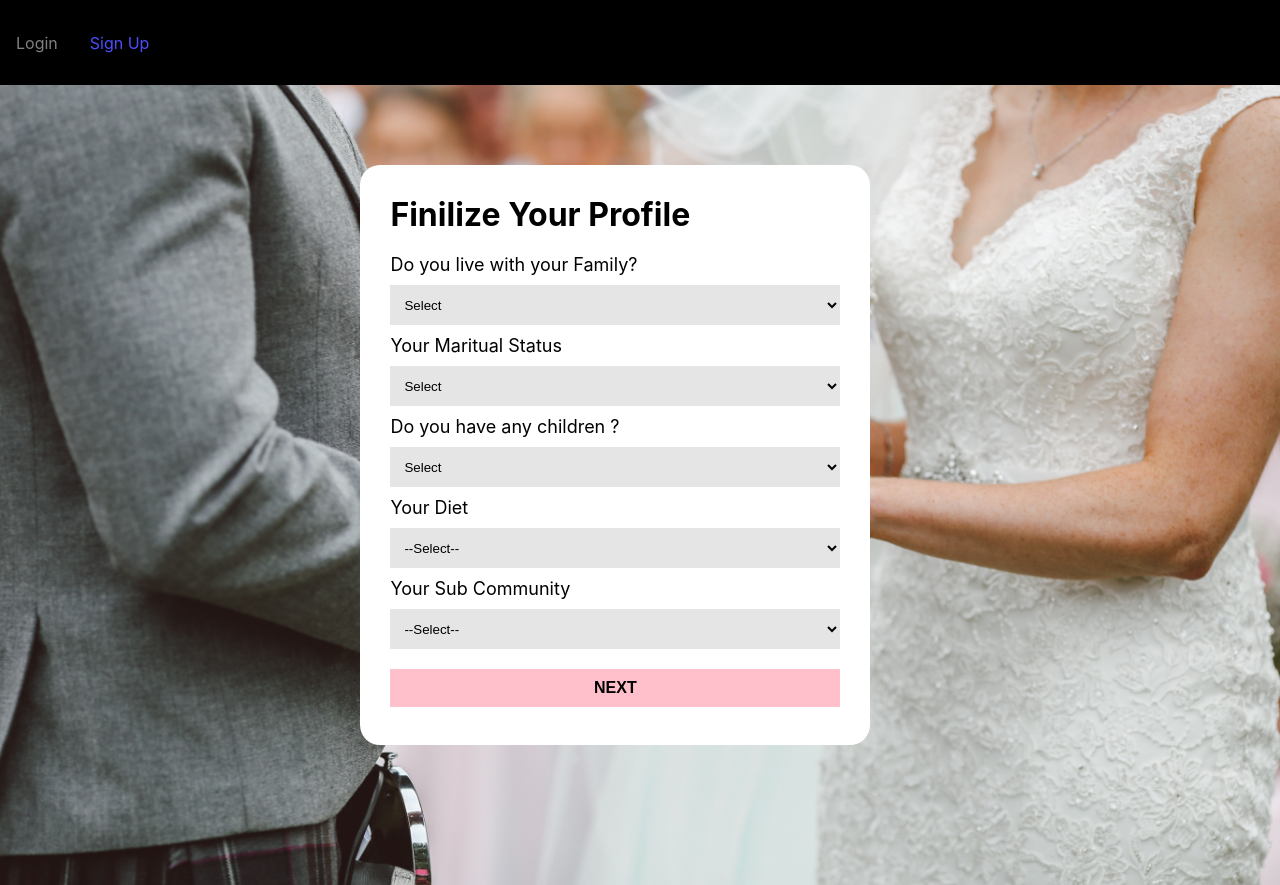
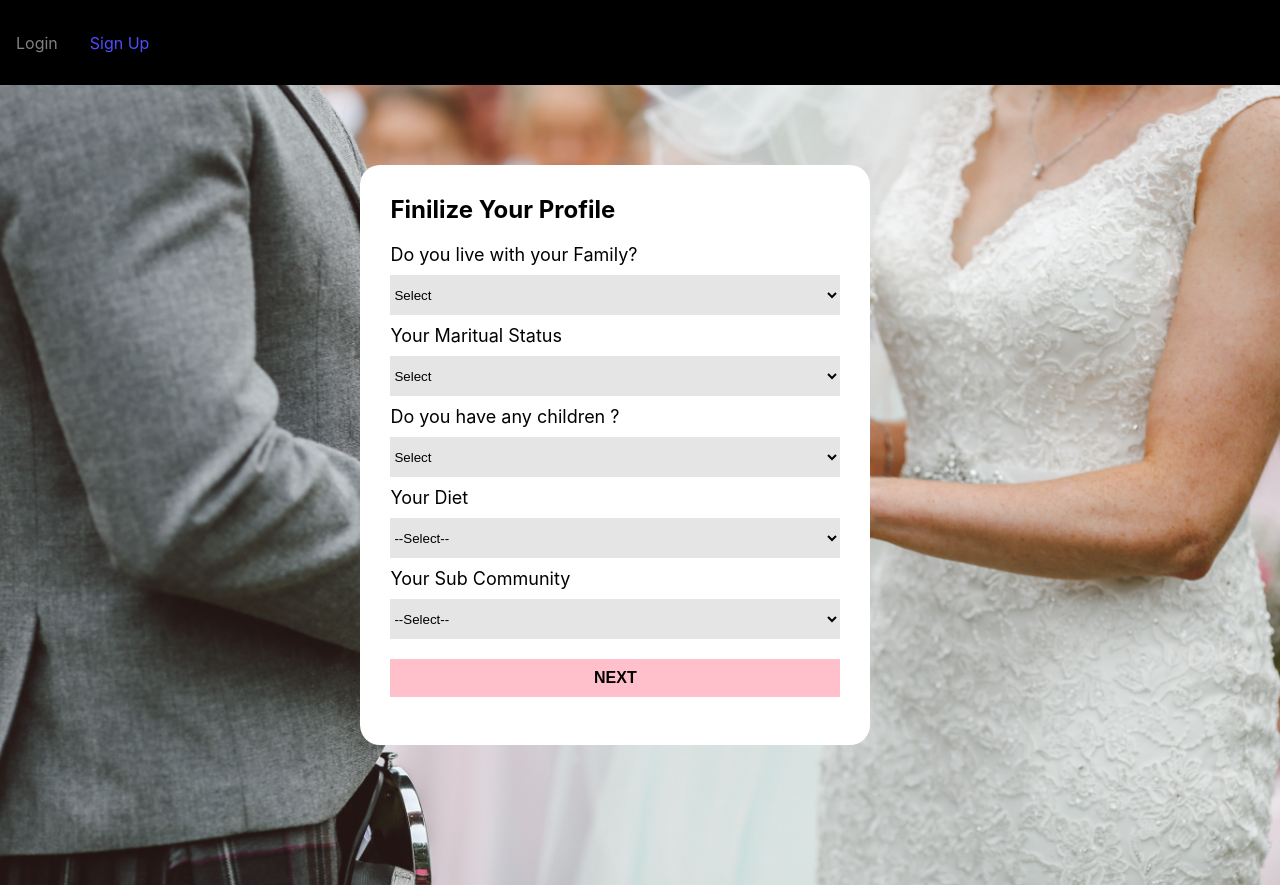
Before and after one commit to mjogiya/nuptials, a React (Create React App) app: page /register/profile in a window 1280 px wide. Built offline with nearby package versions, Linux system fonts and the light colour scheme.

Commit message:
commit changes 19 sep

```diff
--- a/src/pages/Profile.js
+++ b/src/pages/Profile.js
@@ -2,7 +2,7 @@ import './style/profile.css';
 // import { useNavigate } from 'react-router-dom';
 import { useState } from 'react';
 import Axios from 'axios';
-
+import { useNavigate } from 'react-router-dom';
 const First = () => {
     document.getElementById("FirstForm").style.display="block";
     document.getElementById("SecondForm").style.display="none";
@@ -24,6 +24,7 @@ const Third = () => {
 
 
 const Profile = () => {
+    const navigate = useNavigate();
     const [livewith, setLivewith] = useState("");
     const [maritalStatus, setMaritalStatus] = useState("");
     const [children, setChildren] = useState("");
@@ -51,6 +52,8 @@ const submitProfile = () => {
     }).catch((err) => {
         console.log(err);
     });
+    navigate('/login');
+
 };
     return (
         <html>
@@ -62,7 +65,7 @@ const submitProfile = () => {
             {/* First form started */}
                         <form >
                 <div id="FirstForm">
-                    <h1> Finilize Your Profile </h1>
+                    <h2> Finilize Your Profile </h2>
                     <br/>
 
 
@@ -119,7 +122,7 @@ const submitProfile = () => {
         {/* First from ended  */}
         {/* second form education started  */}
                     <div id="SecondForm">
-                        <h1>Few Questions about your Educaion & Qualification</h1>
+                        <h2>Few Questions about your Educaion & Qualification</h2> <br/>
                         <label>Your Highest Qualification</label>
                         <br/>
                         <select className="form-select" aria-label="Default select example" onChange={(e) => {setQualification(e.target.value)}}>
@@ -161,10 +164,10 @@ const submitProfile = () => {
             {/* Second from ended  */}
         {/* third form about started  */}
                     <div id="ThirdForm">
-                        <h1>Last thing, Discribe yourself in few words</h1>
+                        <h2>Last thing, Discribe yourself in few words</h2> <br/>
                         <label >Tell us about yourself</label>
                         <br/>
-                        <textarea className="form-select" onChange={(e) => {setAbout(e.target.value)}}>
+                        <textarea rows={12} className="form-textarea" onChange={(e) => {setAbout(e.target.value)}}>
                         </textarea>
                         <br/>
                         <input type="button" value="BACK" onClick={Second}/>
--- a/src/pages/style/profile.css
+++ b/src/pages/style/profile.css
@@ -45,12 +45,24 @@ label{
     align-items: center;
     height: 40px;
     /* border-radius: 15px; */
+    padding: 0px 0px;
+    outline: none;
+    border: none;
+    background: rgba(0, 0, 0, 0.1);
+}
+.form-textarea {
+    margin: 10px 0;
+    width: 95%;
+    justify-content: center;
+    align-items: center;
+    /* height: 40px; */
+    /* border-radius: 15px; */
     padding: 0px 10px;
     outline: none;
     border: none;
     background: rgba(0, 0, 0, 0.1);
 }
-.Profile input[type="button"]{
+.Profile input[type="button"], .Profile input[type="submit"]{
     background: pink;
     color: black;
     justify-content: center;
```
